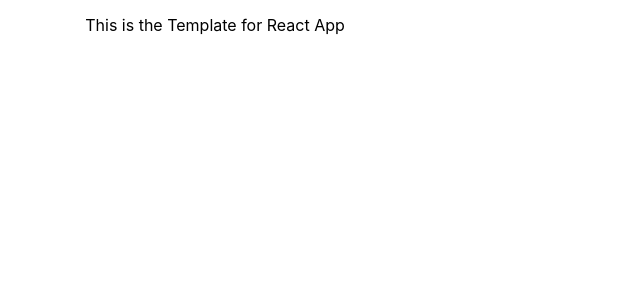
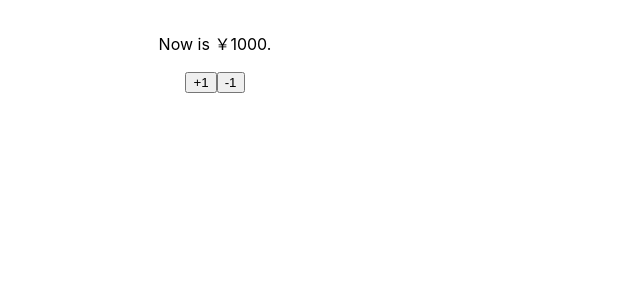
Before and after one commit to kkeeth/react-hooks, a React (Create React App) app: page / in a window 1280 px wide. Shown: the top 300 px of the page, without its empty margins (0-640 px from the left). Built offline with nearby package versions, Linux system fonts and the light colour scheme.

Commit message:
feat: initialize

```diff
--- a/src/App.js
+++ b/src/App.js
@@ -1,12 +1,24 @@
-import React from 'react'
+import React, { useState } from 'react'
 import './App.css'
 
-const App = () => {
+const App = props => {
+  const [name, setName] = useState(props.name)
+  const [price, setPrice] = useState(props.price)
+
   return (
-    <div className="App">
-      This is the Template for React App
-    </div>
+    <>
+      <div className="App">
+        <p>Now {name} is ￥{price}.</p>
+	<button onClick={() => setPrice(price + 1)}>+1</button>
+	<button onClick={() => setPrice(price - 1)}>-1</button>
+      </div>
+    </>
   )
 }
 
+App.defaultProps = {
+  name: '',
+  price: 1000
+}
+
 export default App
```
